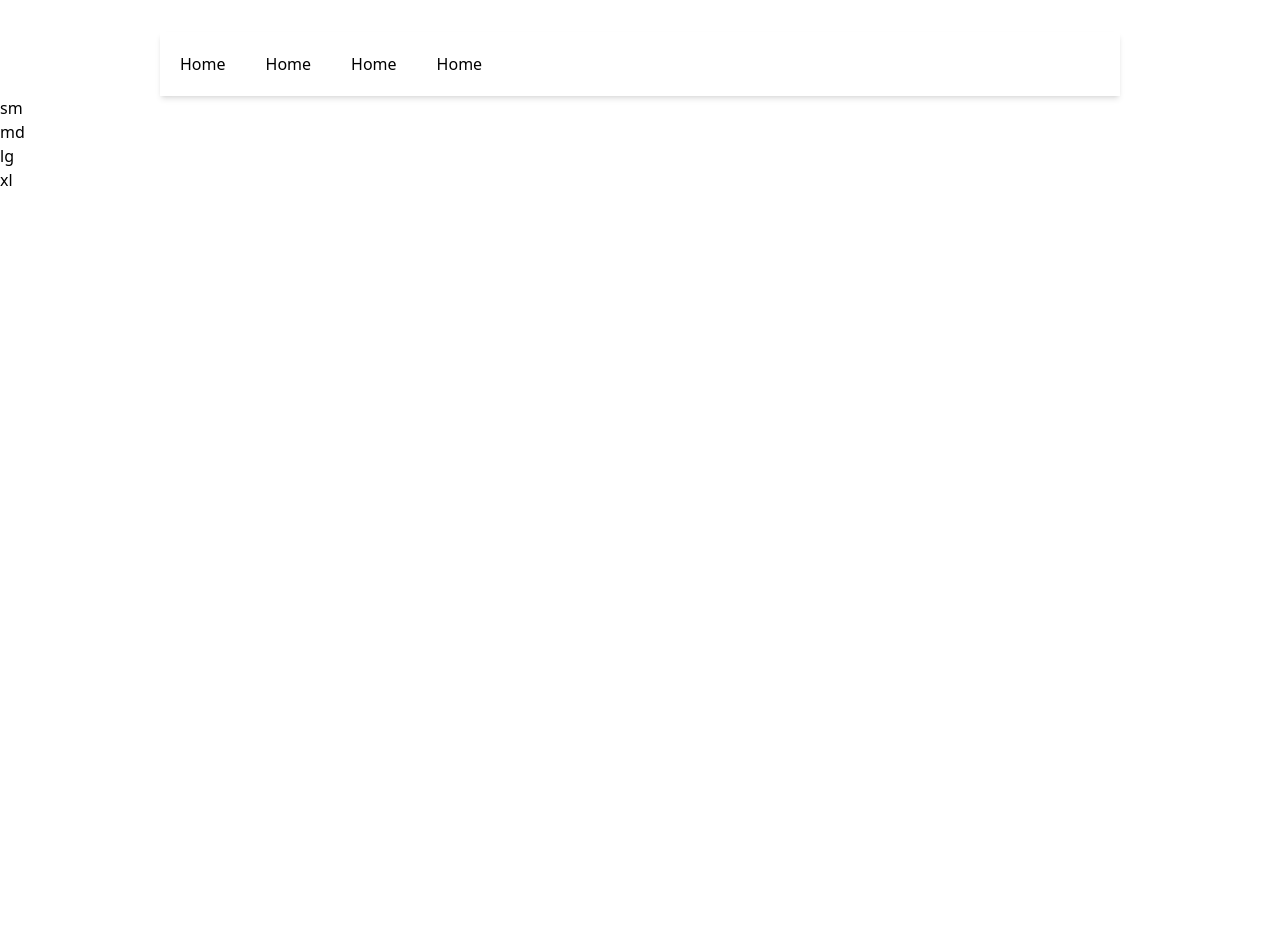
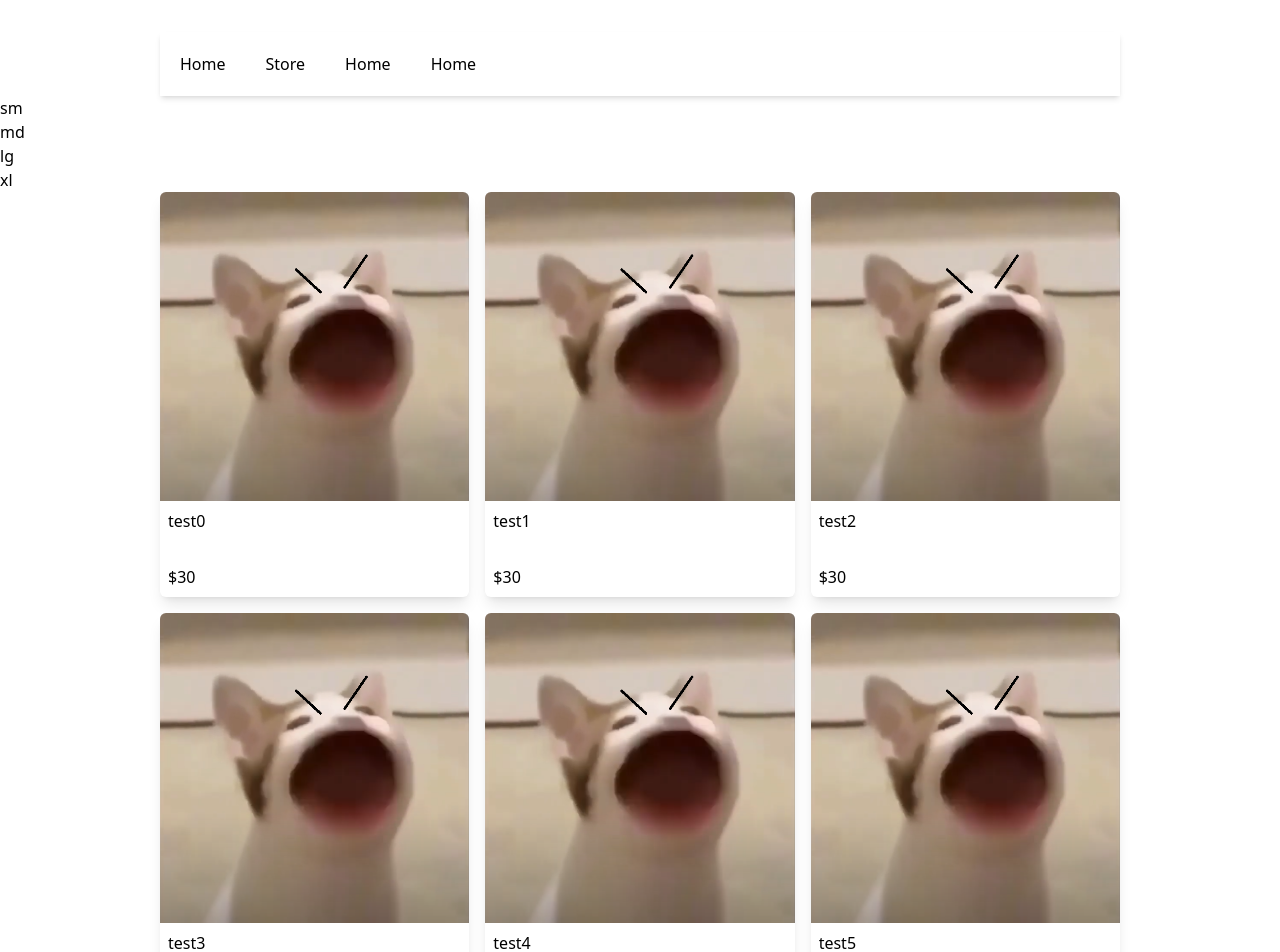
Before and after one commit to samgcode/skills-comp-2022, a React (Create React App) app: page /Store in a window 1280 px wide. Shown: the top 952 px of the page. Before the commit the page ends 800 px from the top, so only its background shows below. Built offline with nearby package versions, Linux system fonts and the light colour scheme.

Commit message:
create store page

```diff
--- /dev/null
+++ b/src/assets/items.json
@@ -0,0 +1,27 @@
+[
+  {
+    "id": 0,
+    "name": "test0",
+    "price": 30
+  }, {
+    "id": 1,
+    "name": "test1",
+    "price": 30
+  }, {
+    "id": 2,
+    "name": "test2",
+    "price": 30
+  }, {
+    "id": 3,
+    "name": "test3",
+    "price": 300
+  }, {
+    "id": 4,
+    "name": "test4",
+    "price": 300
+  }, {
+    "id": 5,
+    "name": "test5",
+    "price": 300
+  }
+]
--- /dev/null
+++ b/src/components/items/ItemList.jsx
@@ -0,0 +1,19 @@
+import tempImage from '../../assets/temp.png'
+
+function ItemList({ items }) {
+  return (
+    <>
+      {items.map(item => (
+        <div key={item.id} className='rounded-md shadow-lg'>
+          <img className=' object-fill aspect-square w-full rounded-t-md' src={tempImage} alt='one of our proucts' />
+          <div className="h-24 grid grid-cols-1 place-content-between py-2 px-2">
+            <h1>{item.name}</h1>
+            <h1>{`$${item.price}`}</h1>
+          </div>
+        </div>
+      ))}
+    </>
+  )
+}
+
+export default ItemList
--- a/src/components/navbar/Navbar.jsx
+++ b/src/components/navbar/Navbar.jsx
@@ -14,7 +14,7 @@ function Navbar() {
         <div className="bg-white mt-8 w-full h-16 flex md:justify-between justify-end md:rounded md:w-3/4">
           <div className="text-black text-center align-middle my-auto md:block hidden ">
             <Link to="/Home" className="mx-5">Home</Link>
-            <Link to="/Home" className="mx-5">Home</Link>
+            <Link to="/Store" className="mx-5">Store</Link>
             <Link to="/Home" className="mx-5">Home</Link>
             <Link to="/Home" className="mx-5">Home</Link>
           </div>
@@ -28,7 +28,7 @@ function Navbar() {
         {open ?
           <div className="w-full flex flex-col text-black align-middle z-50 my-auto bg-whiterounded-b md:hidden">
             <Link to="/Home" className="mx-5 my-2">Home</Link>
-            <Link to="/Home" className="mx-5 my-2">Home</Link>
+            <Link to="/Store" className="mx-5 my-2">Store</Link>
             <Link to="/Home" className="mx-5 my-2">Home</Link>
             <Link to="/Home" className="mx-5 my-2">Home</Link>
           </div>
--- a/src/index.jsx
+++ b/src/index.jsx
@@ -8,6 +8,7 @@ import Home from './pages/Home'
 
 import Navbar from './components/navbar/Navbar';
 import TailwindSizingDisplay from './components/TailwindSizingDisplay';
+import Store from './pages/Store';
 
 if (module.hot) {
   module.hot.accept();
@@ -21,6 +22,7 @@ ReactDOM.render(
       <Routes>
         <Route exact path='/' element={<Home />} />
         <Route exact path='/Home' element={<Home />} />
+        <Route exact path='/Store' element={<Store />} />
       </Routes>
     </BrowserRouter>
   </React.StrictMode>,
--- /dev/null
+++ b/src/pages/Store.jsx
@@ -0,0 +1,14 @@
+import ItemList from '../components/items/ItemList'
+import items from '../assets/items.json'
+
+function Store() {
+  const itemList = items
+
+  return (
+    <div className='grid grid-cols-1 gap-4 w-3/4 mx-auto sm:grid-cols-2 lg:grid-cols-3 2xl:grid-cols-4'>
+      <ItemList items={itemList}/>
+    </div>
+  )
+}
+
+export default Store
```
Also changed, not shown: src/assets/temp.png (added).
